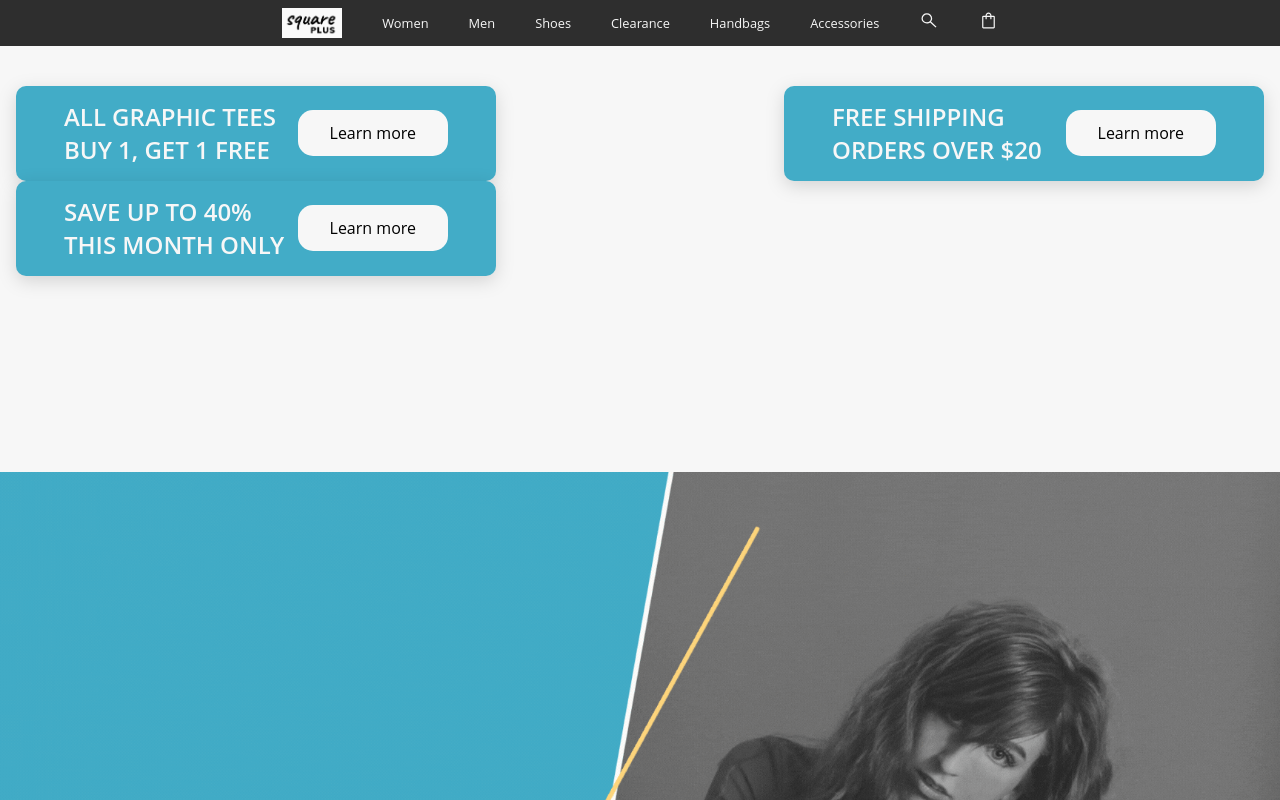
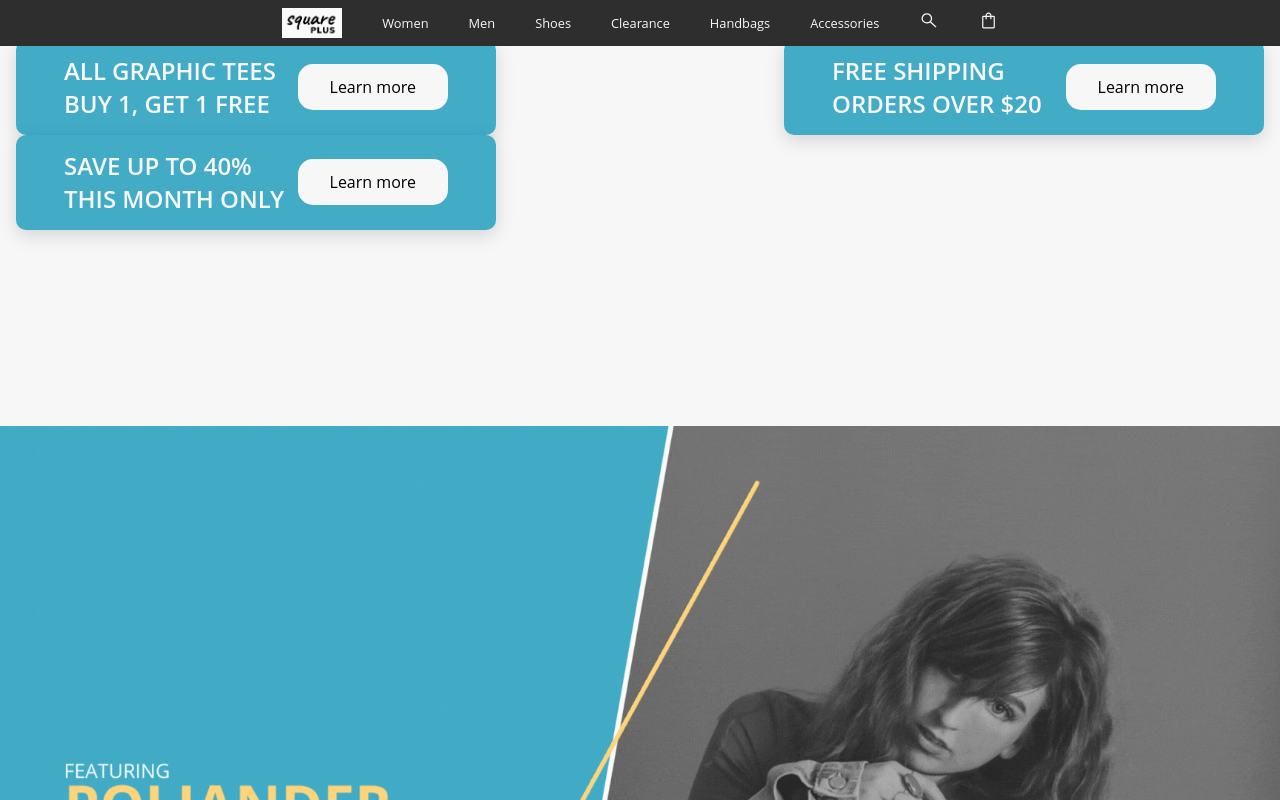
Before and after one commit to keithhortn/Square-Plus-Web, a plain HTML site: page html/index.html in a window 1280 px wide. Shown: the top 800 px of the page. Drawn offline with Linux system fonts and the light colour scheme.

Commit message:
change layout of landing page

```diff
--- a/html/index.html
+++ b/html/index.html
@@ -30,6 +30,8 @@
     <div id="loading">
       <img id="loading-gif" src="/media/Ring-1s-200px.gif" alt="Loading..." />
     </div>
+    <!-- Main Wrapper -->
+    <div class="main-wrapper">
       <!-- HEADER AREA -->
       <header>
         <!-- Top Navigation -->
@@ -72,7 +74,7 @@
 
         <!-- Sale Boxes -->
         <div class="sale-boxes-container section-margin-below">
-        <div class="sb-flex wrapper">
+          <div class="sb-flex">
             <div class="sale-box simple-box-shadow">
               <div class="sale-statement-container">
                 <p class="st-target">all graphic tees</p>
@@ -118,7 +120,9 @@
           <div class="top-shop-cta-container">
             <a href="#" class="cta-link">
               <div class="top-cta-wrapper">
-              <h1 class="cta-statement">new year. same you. different look.</h1>
+                <h1 class="cta-statement">
+                  new year. same you. different look.
+                </h1>
                 <p class="cta-sub">
                   Get the year started with our new style collection.
                 </p>
@@ -131,7 +135,7 @@
         <!-- Shop Essentials -->
         <section>
           <div class="essentials-main-container section-margin-below">
-          <div class="flex-container wrapper">
+            <div class="flex-container">
               <div class="section-title">
                 <h3>Shop Essentials</h3>
               </div>
@@ -166,7 +170,7 @@
         <!-- Bottom GIF and Outerwear Section -->
         <section>
           <div class="outwear-container">
-          <div class="bottom-gif-container wrapper">
+            <div class="bottom-gif-container">
               <div class="outwear-sale-container">
                 <div class="outwear-ss-container">
                   <img
@@ -178,11 +182,16 @@
                 <a href="#" class="shop-btn outwear-btn">Shop now</a>
               </div>
               <img src="/images/outerwear -mly.png" alt="" class="mly-target" />
-            <img src="/images/new-arrival.svg" alt="" class="new-arrival-svg" />
+              <img
+                src="/images/new-arrival.svg"
+                alt=""
+                class="new-arrival-svg"
+              />
             </div>
           </div>
         </section>
       </main>
+    </div>
 
     <script src="/js/index.js"></script>
   </body>
--- a/scss/globals/_boilerplate.scss
+++ b/scss/globals/_boilerplate.scss
@@ -34,8 +34,9 @@ body {
   filter: drop-shadow(0px 5px 9px rgba(0, 0, 0, 0.14));
 }
 
-.wrapper {
-  max-width: 110rem;
+.main-wrapper {
+  max-width: 100rem;
+  margin: 0 auto;
 }
 
 .section-margin-below {
--- a/scss/styles.scss
+++ b/scss/styles.scss
@@ -56,6 +56,11 @@
 }
 
 .nav-bar-container {
+  position: absolute;
+  top: 0;
+  left: 0;
+  width: 100%;
+  z-index: 10;
   background-color: var(--almost-black);
   @include flex-row-center;
   padding: 0.5rem 1rem;
```
Also changed, not shown: dist/styles.css, 1 other file. Lines whose indentation alone changed are shown as unchanged.
